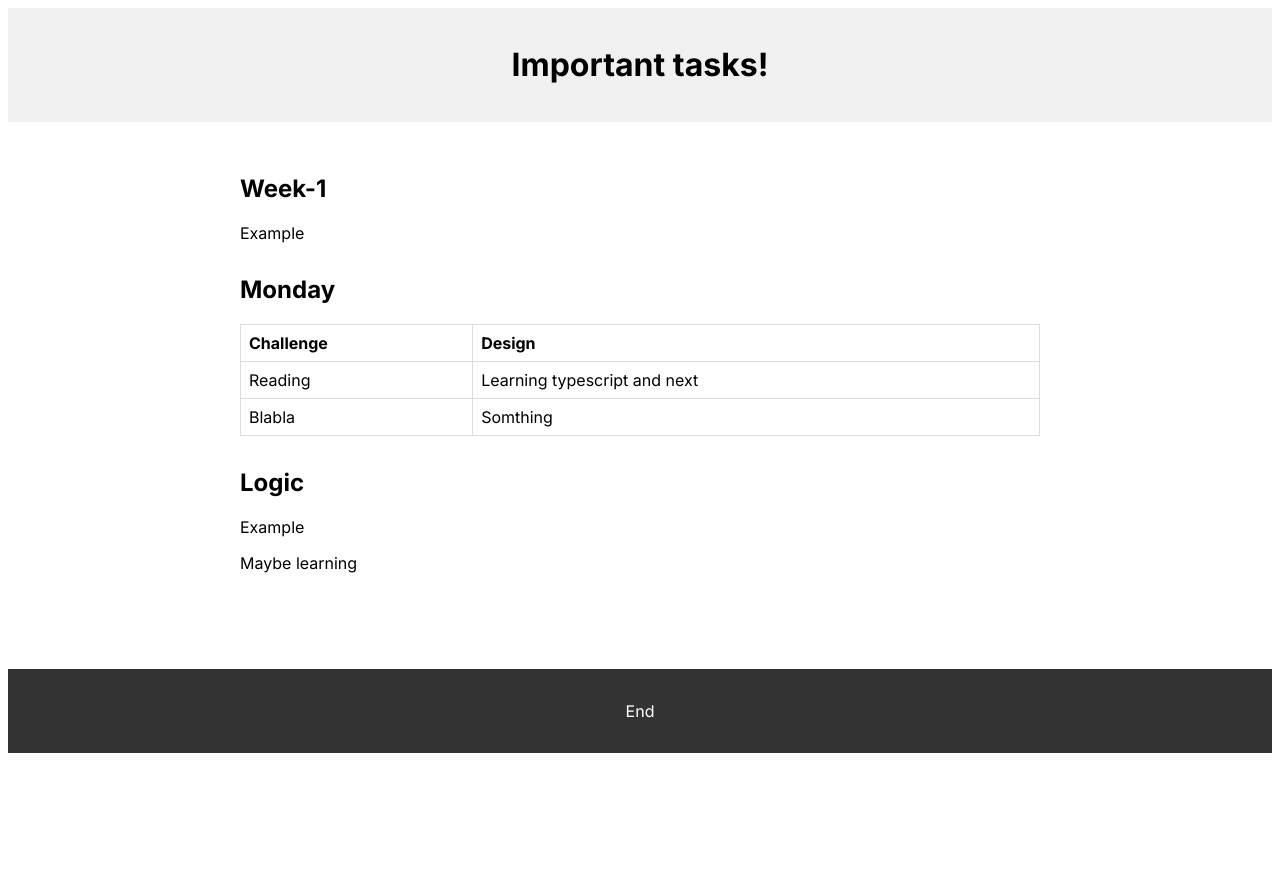
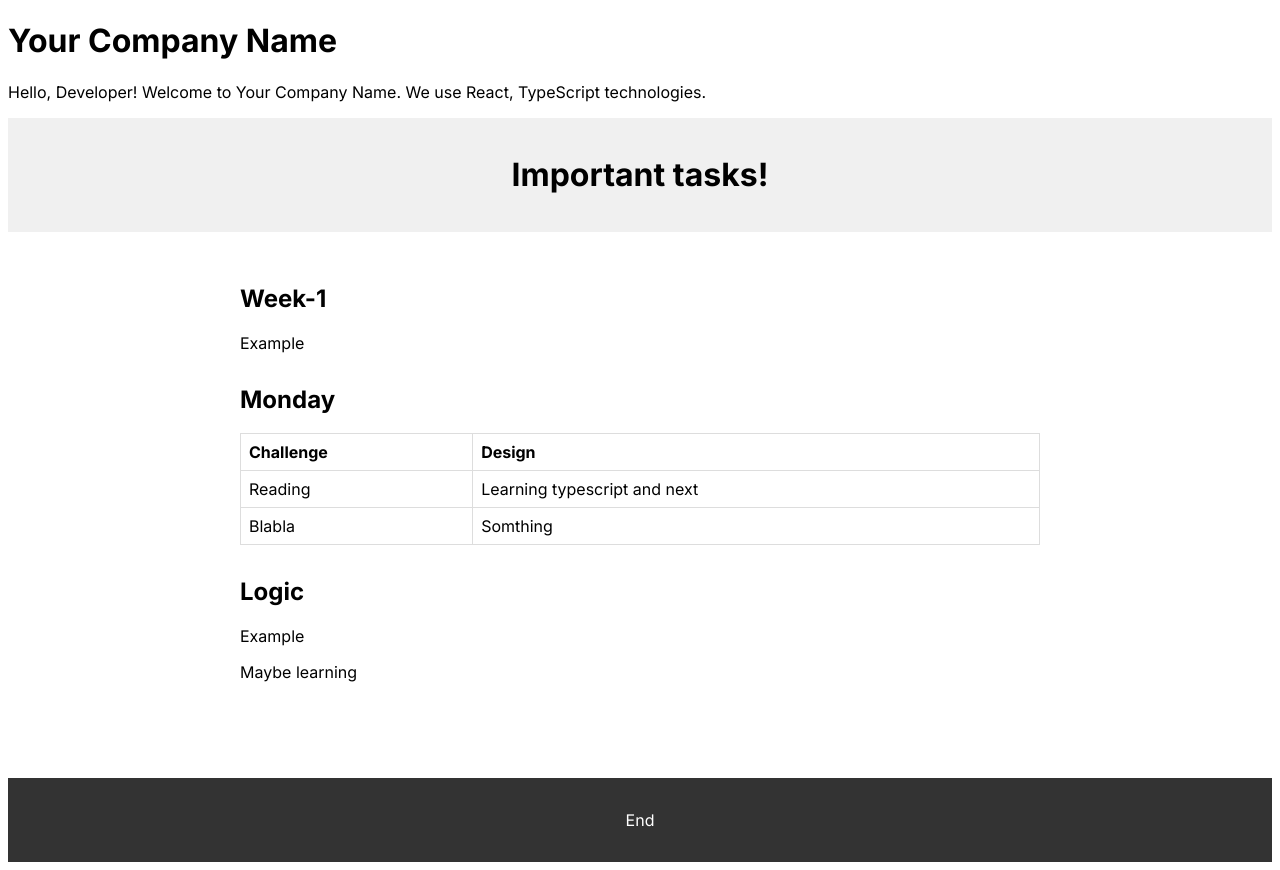
Before and after one commit to aishirin/31github, a Next.js app: page / in a window 1280 px wide. Before the commit the page ends 800 px from the top, so only its background shows below. Built offline with nearby package versions, Linux system fonts and the light colour scheme.

Commit message:
Notfin newest solution

```diff
--- /dev/null
+++ b/app/newestFunction.tsx
@@ -0,0 +1,21 @@
+import React from 'react';
+
+interface StartupProps {
+  companyName: string;
+  technology: string[];
+}
+
+const Startup: React.FC<StartupProps> = ({ companyName, technology }) => {
+  const greet = (name: string): string => {
+    return `Hello, ${name}! Welcome to ${companyName}. We use ${technology.join(', ')} technologies.`;
+  };
+
+  return (
+    <div>
+      <h1>{companyName}</h1>
+      <p>{greet('Developer')}</p>
+    </div>
+  );
+};
+
+export default Startup;
--- a/app/page.tsx
+++ b/app/page.tsx
@@ -1,9 +1,17 @@
 
 import React from 'react';
+import Startup from './newestFunction';
+
 
 const HomePage: React.FC = () => {
+  const startupProps = {
+    companyName: "Your Company Name", // Replace with the actual company name
+    technology: ["React", "TypeScript"], // Replace with the actual technologies
+  };
   return (
+
     <div>
+      <Startup  {...startupProps}/>
       <header>
         <h1>Important tasks!</h1>
       </header>
```
